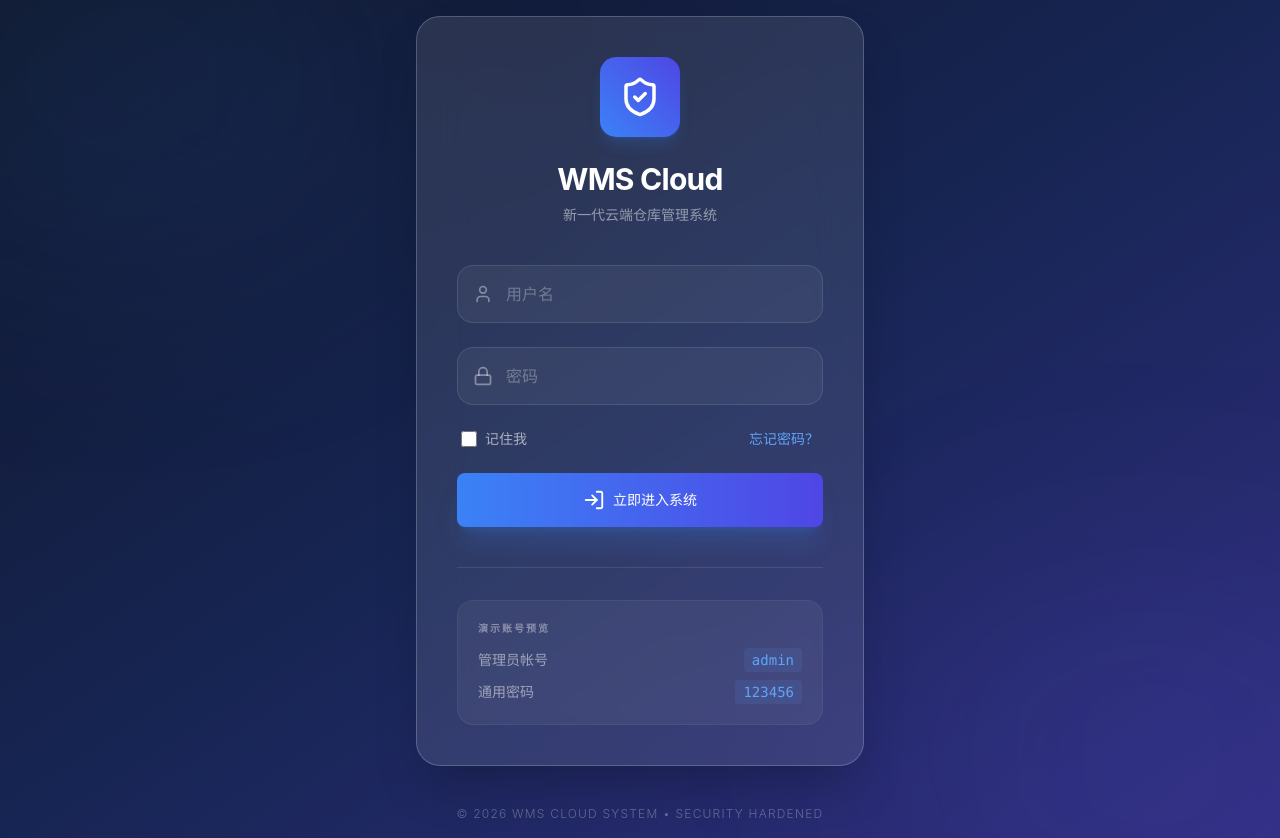
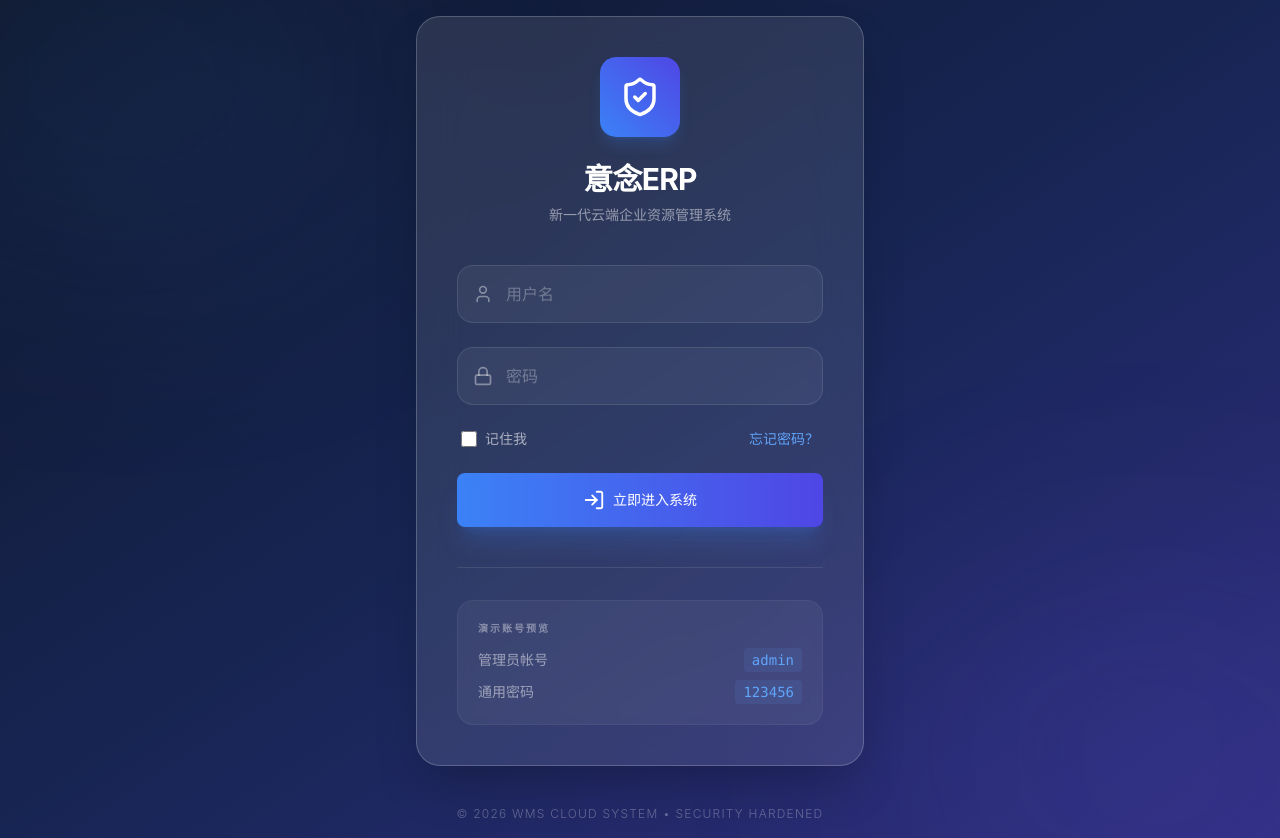
Before and after one commit to 13888285815/accio-wms, a React (Vite) app: page / in a window 1280 px wide. Built offline with nearby package versions, Linux system fonts and the light colour scheme.

Commit message:
feat: rename to 意念ERP

```diff
--- a/src/pages/Login/index.tsx
+++ b/src/pages/Login/index.tsx
@@ -79,8 +79,8 @@ const LoginPage: React.FC<LoginProps> = ({ onLogin }) => {
               <div className="w-20 h-20 bg-gradient-to-tr from-blue-500 to-indigo-600 rounded-2xl flex items-center justify-center mb-6 shadow-lg shadow-blue-500/20">
                 <ShieldCheck size={42} className="text-white" />
               </div>
-              <h1 className="text-3xl font-bold text-white tracking-tight">WMS Cloud</h1>
-              <p className="text-white/50 text-sm mt-2">新一代云端仓库管理系统</p>
+              <h1 className="text-3xl font-bold text-white tracking-tight">意念ERP</h1>
+              <p className="text-white/50 text-sm mt-2">新一代云端企业资源管理系统</p>
             </div>
 
             <form onSubmit={handleLogin} className="space-y-6">
```
